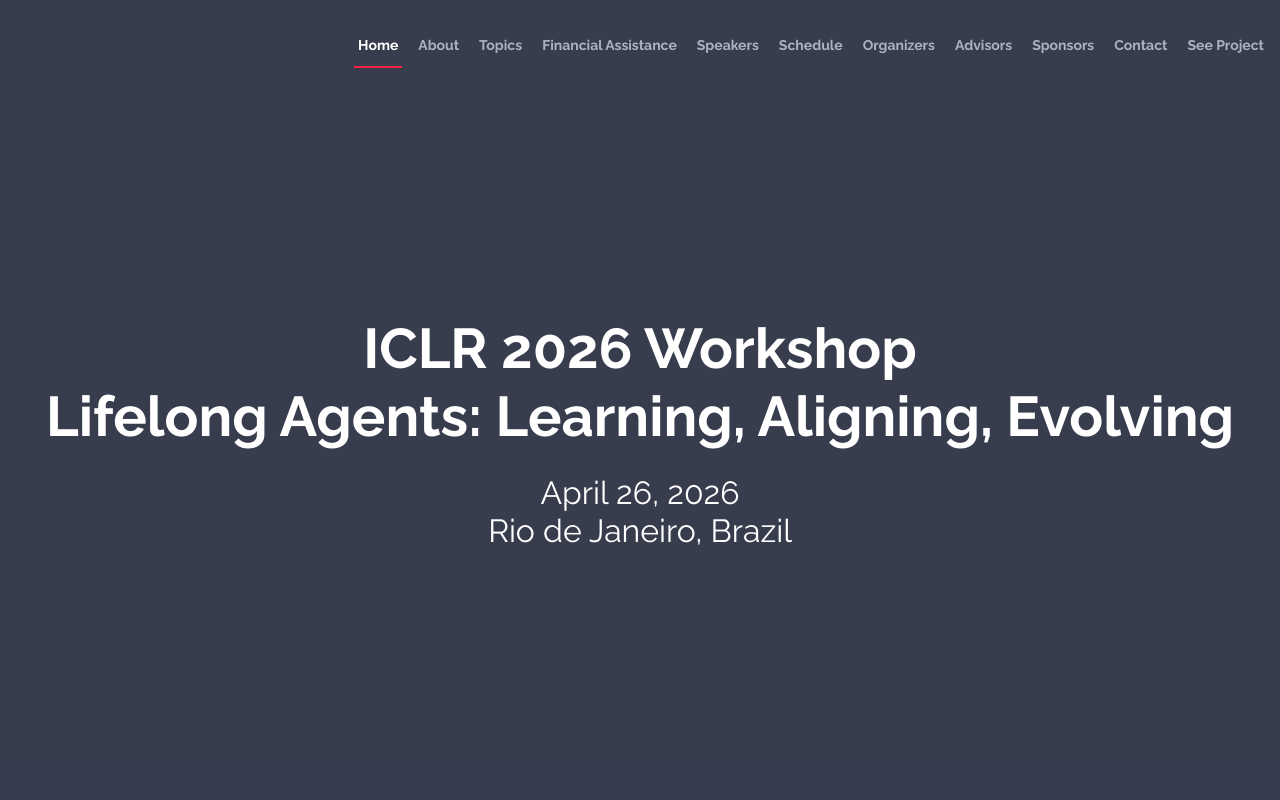
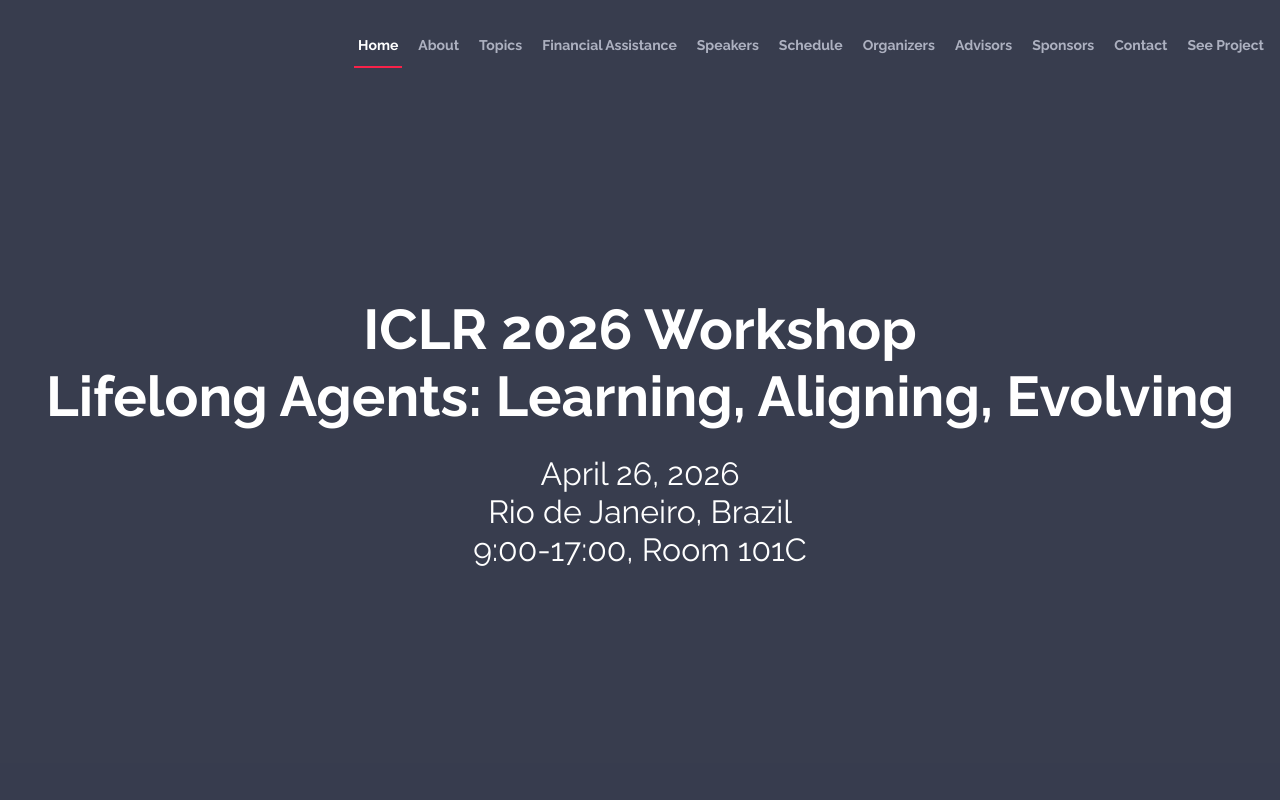
Before and after one commit to lifelongagent/lifelongagent.github.io, a plain HTML site: page index.html in a window 1280 px wide. Shown: the top 800 px of the page. Drawn offline with nearby package versions, Linux system fonts and the light colour scheme.

Commit message:
add room information

```diff
--- a/index.html
+++ b/index.html
@@ -161,7 +161,8 @@
           </h1>
           <h2 class="mb-4 pb-0" style="text-transform: none; color: white;">
             April 26, 2026<br>
-            Rio de Janeiro, Brazil
+            Rio de Janeiro, Brazil<br>
+            9:00-17:00, Room 101C
           </h2>
 
       <!-- <div class="social-links" style="margin-top: 25px;">
```
